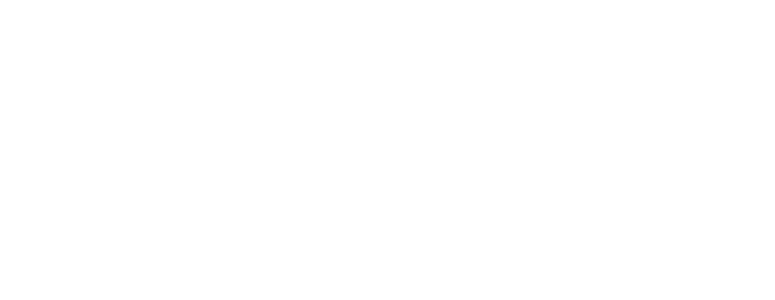
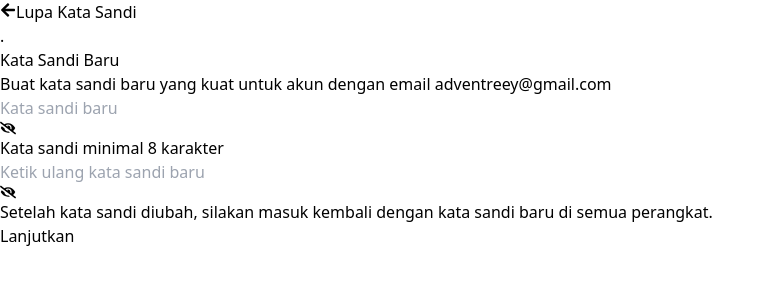
Before and after one commit to Anjaszz/abang-express, a React (Vite) app: page /reset-password in a window 1280 px wide. Before the commit this address had no page. Shown: the top 300 px of the page, without its empty margins (0-775 px from the left). Built offline with nearby package versions, Linux system fonts and the light colour scheme.

Commit message:
complete login & lupa password section

```diff
--- a/src/App.jsx
+++ b/src/App.jsx
@@ -3,7 +3,9 @@
 import OnboardingScreen from './components/OnBoarding';
 import ForgotPasswordPage from './pages/ForgotPassword';
 import OTPVerificationPage from './pages/OtpVerify';
+import ResetPasswordPage from './pages/ResetPassword';
 import Login from './pages/login';
+import { SuccesResetPassword } from './pages/SuccesResetPassword';
 import { Routes, Route, useNavigate } from "react-router-dom";
 
 const App = () => {
@@ -29,6 +31,9 @@
         <Route path="/forgot-password" element={<ForgotPasswordPage />} />
         <Route path="/otp-verification" element={<OTPVerificationPage />} />
         <Route path="/login" element={<Login />} />
+        <Route path="/reset-password" element={<ResetPasswordPage />} />
+        <Route path="/success-reset-password" element={<SuccesResetPassword />} />
+
       </Routes>
     </>
   );
--- /dev/null
+++ b/src/components/HeaderForgotPassword.jsx
@@ -0,0 +1,16 @@
+import React from 'react'
+import { useNavigate } from 'react-router-dom';
+import { FaArrowLeft } from 'react-icons/fa';
+
+export const HeaderForgotPassword = () => {
+    const navigate = useNavigate();
+  return (
+    <div className="flex items-center justify-between mb-8">
+    <button onClick={() => navigate(-1)} className="text-gray-600">
+      <FaArrowLeft className="text-xl" /> {/* Menggunakan icon dari React Icons */}
+    </button>
+    <span className="text-xl font-bold">Lupa Kata Sandi</span>
+    <div className="text-transparent">.</div>
+  </div>
+  )
+}
--- a/src/pages/ForgotPassword.jsx
+++ b/src/pages/ForgotPassword.jsx
@@ -1,6 +1,6 @@
 import React, { useState } from 'react';
 import { useNavigate } from 'react-router-dom';
-import { FaArrowLeft } from 'react-icons/fa'; // Import icon dari React Icons
+import { HeaderForgotPassword } from '../components/HeaderForgotPassword';
 
 const ForgotPasswordPage = () => {
   const [emailOrPhone, setEmailOrPhone] = useState('');
@@ -17,13 +17,7 @@
   return (
     <div className=" w-screen flex flex-col justify-center items-center bg-gray-100">
       <div className="w-screen h-screen  bg-white p-6">
-        <div className="flex items-center justify-between mb-6">
-          <button onClick={() => navigate(-1)} className="text-gray-600">
-            <FaArrowLeft className="text-xl" /> {/* Menggunakan icon dari React Icons */}
-          </button>
-          <span className="text-xl font-bold">Lupa Kata Sandi</span>
-          <div className="text-transparent">.</div>
-        </div>
+        <HeaderForgotPassword/>
         <h2 className="text-xl font-semibold mb-2 text-left">Atur Ulang Kata Sandi</h2>
         <p className="text-gray-500 mb-6 text-left text-xs">
           Masukkan email atau nomor HP yang terdaftar. Kami akan mengirimkan kode verifikasi untuk mengatur ulang kata sandi.
@@ -35,7 +29,7 @@
               value={emailOrPhone}
               onChange={(e) => setEmailOrPhone(e.target.value)}
               placeholder="Email / Nomor Telepon"
-              className="w-full px-4 py-3 border border-gray-300 rounded-lg focus:outline-none focus:ring-2 focus:ring-red-500"
+              className="w-full px-4 py-3 border border-gray-300 rounded-lg focus:outline-none focus:ring-2 focus:ring-blue-500"
               required
             />
           </div>
--- /dev/null
+++ b/src/pages/ResetPassword.jsx
@@ -0,0 +1,120 @@
+import React, { useState } from 'react';
+import { useNavigate } from 'react-router';
+import { FaEye, FaEyeSlash } from 'react-icons/fa';
+import { HeaderForgotPassword } from '../components/HeaderForgotPassword';
+
+const ResetPasswordPage = () => {
+  const [password, setPassword] = useState('');
+  const [confirmPassword, setConfirmPassword] = useState('');
+  const [passwordError, setPasswordError] = useState('');
+  const [confirmPasswordError, setConfirmPasswordError] = useState('');
+  const [showPassword, setShowPassword] = useState(false);
+  const [showConfirmPassword, setShowConfirmPassword] = useState(false);
+  const navigate = useNavigate();
+
+  const validatePassword = () => {
+    let valid = true;
+
+    if (password.length < 8) {
+      setPasswordError('Kata sandi minimal 8 karakter.');
+      valid = false;
+    } else {
+      setPasswordError('');
+    }
+
+    if (password !== confirmPassword) {
+      setConfirmPasswordError('Kata sandi dan konfirmasi harus sama.');
+      valid = false;
+    } else {
+      setConfirmPasswordError('');
+    }
+
+    return valid;
+  };
+
+  const handleSubmit = () => {
+    if (validatePassword()) {
+      navigate('/success-reset-password'); // Mengarahkan ke halaman sukses reset password
+    }
+  };
+
+  const togglePasswordVisibility = () => {
+    setShowPassword(!showPassword);
+  };
+
+  const toggleConfirmPasswordVisibility = () => {
+    setShowConfirmPassword(!showConfirmPassword);
+  };
+
+  return (
+    <div className="bg-gray-100 min-h-screen w-full flex flex-col">
+      <div className="p-6 bg-white w-full max-w-md mx-auto shadow-lg min-h-screen">
+        <HeaderForgotPassword />
+        <h2 className="text-lg font-semibold mb-2">Kata Sandi Baru</h2>
+        <p className="text-sm text-gray-600 mb-4">
+          Buat kata sandi baru yang kuat untuk akun dengan email adventreey@gmail.com
+        </p>
+
+        {/* Input untuk kata sandi baru */}
+        <div className="mb-4">
+          <div className="relative">
+            <input
+              type={showPassword ? 'text' : 'password'}
+              placeholder="Kata sandi baru"
+              value={password}
+              onChange={(e) => setPassword(e.target.value)}
+              className={`w-full p-3 border rounded-lg focus:outline-none focus:ring-2 ${
+                passwordError ? 'border-red-500 focus:ring-red-500' : 'border-gray-300 focus:ring-blue-500'
+              }`}
+            />
+            <div
+              className="absolute right-3 top-3 cursor-pointer text-gray-500"
+              onClick={togglePasswordVisibility}
+            >
+              {showPassword ? <FaEye /> : <FaEyeSlash />}
+            </div>
+          </div>
+          {passwordError && <p className="text-red-500 text-sm mt-1">{passwordError}</p>}
+          <p className="text-xs text-gray-500 mt-1">Kata sandi minimal 8 karakter</p>
+        </div>
+
+        {/* Input untuk konfirmasi kata sandi */}
+        <div className="mb-4">
+          <div className="relative">
+            <input
+              type={showConfirmPassword ? 'text' : 'password'}
+              placeholder="Ketik ulang kata sandi baru"
+              value={confirmPassword}
+              onChange={(e) => setConfirmPassword(e.target.value)}
+              className={`w-full p-3 border rounded-lg focus:outline-none focus:ring-2 ${
+                confirmPasswordError ? 'border-red-500 focus:ring-red-500' : 'border-gray-300 focus:ring-blue-500'
+              }`}
+            />
+            <div
+              className="absolute right-3 top-3 cursor-pointer text-gray-500"
+              onClick={toggleConfirmPasswordVisibility}
+            >
+              {showConfirmPassword ? <FaEye /> : <FaEyeSlash />}
+            </div>
+          </div>
+          {confirmPasswordError && <p className="text-red-500 text-sm mt-1">{confirmPasswordError}</p>}
+        </div>
+
+        {/* Informasi tambahan */}
+        <div className="mb-4 p-3 bg-gray-100 rounded-lg text-sm text-gray-500 border border-gray-300">
+          Setelah kata sandi diubah, silakan masuk kembali dengan kata sandi baru di semua perangkat.
+        </div>
+
+        {/* Tombol lanjutkan */}
+        <button
+          onClick={handleSubmit}
+          className="w-full py-3 bg-red-500 text-white rounded-xl font-semibold"
+        >
+          Lanjutkan
+        </button>
+      </div>
+    </div>
+  );
+};
+
+export default ResetPasswordPage;
--- /dev/null
+++ b/src/pages/SuccesResetPassword.jsx
@@ -0,0 +1,21 @@
+import React from 'react'
+import { useNavigate } from 'react-router';
+import { HeaderForgotPassword } from '../components/HeaderForgotPassword'
+export const SuccesResetPassword = () => {
+    const navigate = useNavigate();
+    const handleLogin = () => {
+        navigate('/login'); // Mengarahkan ke halaman forgot-password saat link diklik
+      };
+  return (
+<div className="flex flex-col items-center justify-center min-h-screen bg-gray-100">
+  <div className="w-Screen h-screen bg-white p-6 rounded-lg shadow-md text-center"> {/* Full width dengan max width */}
+    <HeaderForgotPassword /> {/* Tambahkan margin bawah */}
+    <img src="Frame.svg" alt="Illustration of a person holding a large key and a padlock with a green checkmark" className="mx-auto mb-4 mt-20" />
+    <h1 className="text-lg font-bold mb-2">Kata sandi berhasil diubah</h1>
+    <p className="text-gray-600 mb-6 text-sm">Pakai kata sandi baru untuk masuk lagi ke aplikasi abang express kurir, jangan berikan kesiapanpun ya!</p>
+    <button onClick={handleLogin} className="bg-red-500 text-white py-3 px-6 rounded-xl w-full">Masuk</button>
+  </div>
+</div>
+
+  )
+}
--- a/src/pages/login.jsx
+++ b/src/pages/login.jsx
@@ -1,10 +1,11 @@
-// components/LoginScreen.js
 import React, { useState } from 'react';
 import { useNavigate } from 'react-router-dom';
+import { FaEye, FaEyeSlash } from 'react-icons/fa'; // Import icon untuk show/hide password
 
 const LoginScreen = ({ onLogin }) => {
   const [email, setEmail] = useState('');
   const [password, setPassword] = useState('');
+  const [showPassword, setShowPassword] = useState(false); // State untuk mengontrol apakah password terlihat
   const navigate = useNavigate(); // Menggunakan useNavigate untuk mengarahkan user ke halaman lain
 
   const handleForgotPassword = () => {
@@ -16,46 +17,65 @@
     onLogin(email, password);
   };
 
+  const togglePasswordVisibility = () => {
+    setShowPassword(!showPassword); // Mengganti state showPassword
+  };
+
   return (
     <div className="flex min-h-screen">
       <div className="bg-blue-200 w-full max-w-sm relative h-full">
         {/* Image div */}
-    <div >
+        <div>
           <img
             src="Illustration.png"
             alt="Illustration of a delivery person on a scooter with packages in a cityscape background"
-        className="w-full rounded-t-lg "
+            className="w-full rounded-t-lg"
           />
         </div>
 
         {/* Form div */}
-    <div className="absolute top-[200px] h-full left-0 right-0 z-10 p-6 bg-white rounded-t-3xl ">
+        <div className="absolute top-[200px] h-full left-0 right-0 z-10 p-6 bg-white rounded-t-3xl">
           <h2 className="text-center text-2xl font-bold mb-4">Masuk ke Akun Mu.</h2>
-      <form>
+          <form onSubmit={handleSubmit}>
             <div className="mb-4">
               <input
                 type="text"
                 placeholder="Email / Nomor Telepon"
                 className="w-full px-4 py-2 border rounded-lg focus:outline-none focus:ring-2 focus:ring-red-500"
+                value={email}
+                onChange={(e) => setEmail(e.target.value)}
               />
             </div>
+
+            {/* Input password dengan fitur show/hide */}
             <div className="mb-4 relative">
               <input
-            type="password"
+                type={showPassword ? 'text' : 'password'} // Mengganti tipe input berdasarkan state
                 placeholder="Password"
                 className="w-full px-4 py-2 border rounded-lg focus:outline-none focus:ring-2 focus:ring-red-500"
+                value={password}
+                onChange={(e) => setPassword(e.target.value)}
               />
-          <i className="fas fa-eye absolute right-3 top-3 text-gray-500"></i>
+              <div
+                className="absolute right-3 top-3 cursor-pointer text-gray-500"
+                onClick={togglePasswordVisibility} // Menambahkan fungsi toggle show/hide
+              >
+                {showPassword ? <FaEyeSlash /> : <FaEye />} {/* Ganti icon sesuai kondisi */}
               </div>
+            </div>
+
             <div className="text-right mb-4">
-          <a onClick={handleForgotPassword} className="text-red-500 text-sm">Lupa Password?</a>
+              <a onClick={handleForgotPassword} className="text-red-500 text-sm cursor-pointer">
+                Lupa Password?
+              </a>
             </div>
-        <button type="submit" className="w-full bg-red-500 text-white py-2 rounded-lg font-bold">Masuk</button>
+            <button type="submit" className="w-full bg-red-500 text-white py-3 rounded-lg font-bold">
+              Masuk
+            </button>
           </form>
         </div>
       </div>
     </div>
-
   );
 };
 
```
Also changed, not shown: src/pages/OtpVerify.jsx (+18 -38 lines), public/Frame.svg (added). Lines whose indentation alone changed are shown as unchanged.
